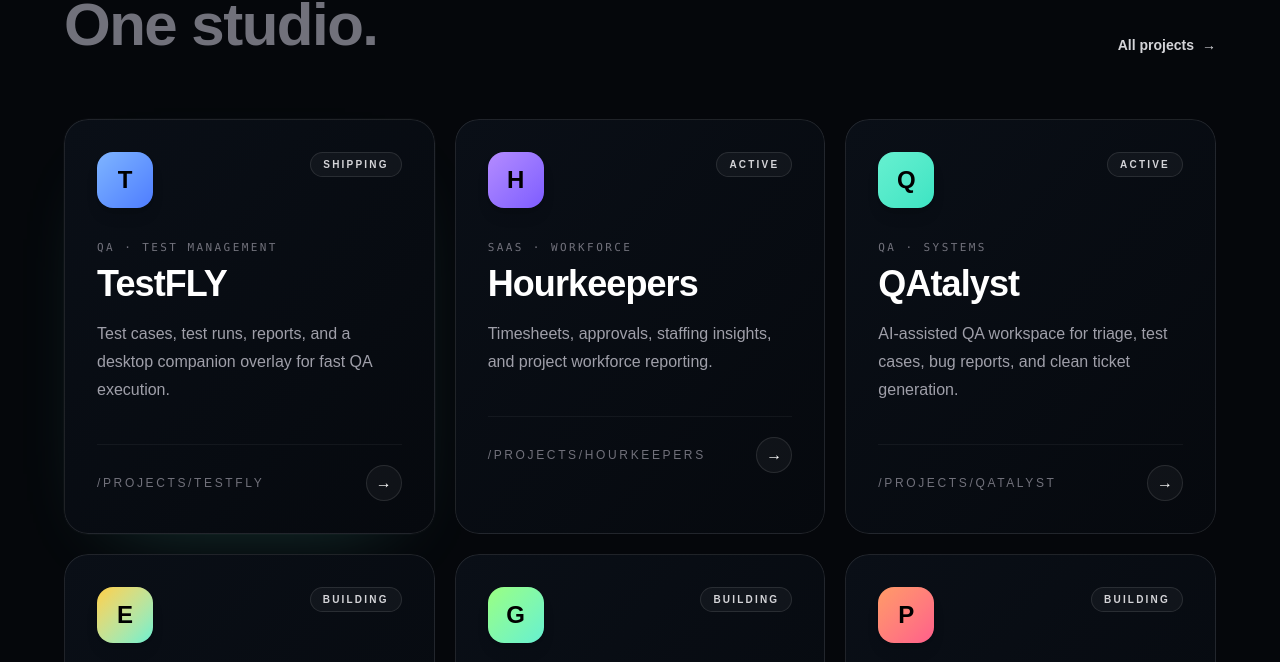
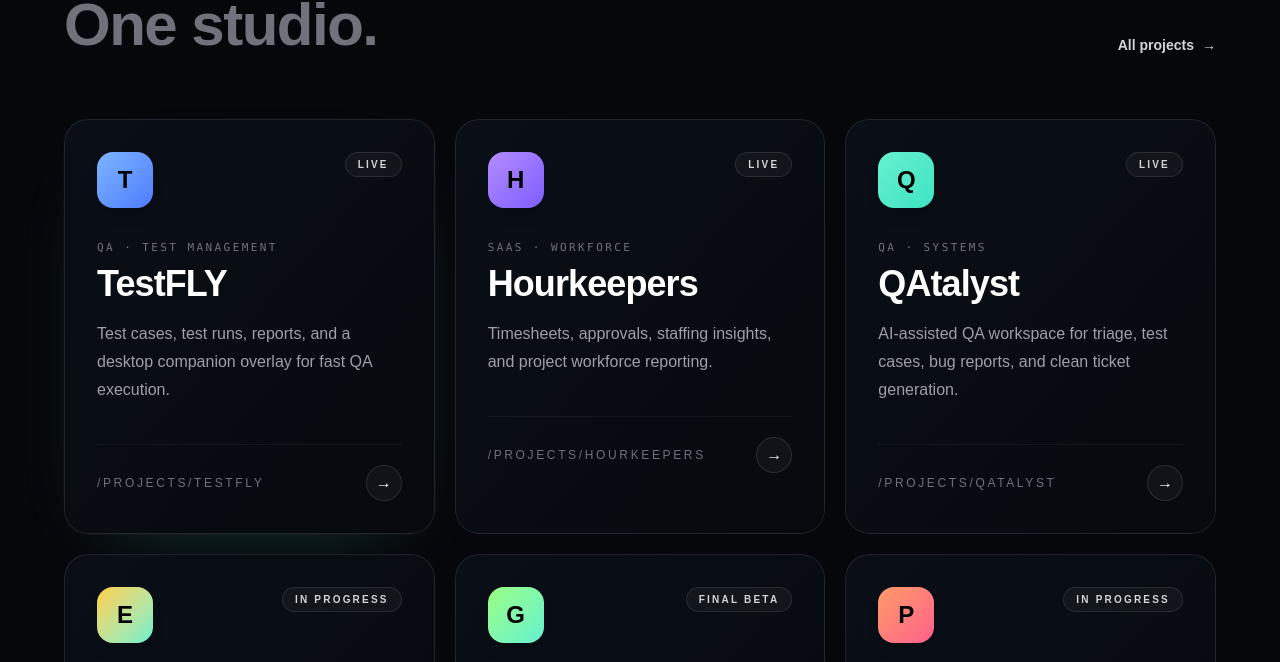
Before and after one commit to KingCarni/TopSecret-Games, a Next.js app: page / in a window 1280 px wide. Shown: the part 2034-2696 px from the top of the page. Built offline with nearby package versions, Linux system fonts and the light colour scheme.

Commit message:
Unify project lifecycle statuses across site

```diff
--- a/components/topsecret/home/ProjectOrbit.tsx
+++ b/components/topsecret/home/ProjectOrbit.tsx
@@ -8,19 +8,19 @@ type Project = {
   slug: string;
   name: string;
   category: string;
-  status: "Shipping" | "Active" | "Next" | "Later" | "Building";
+  status: "Live" | "Final Beta" | "In Progress";
   value: string;
   accent: string;
   glyph: string;
 };
 
 const projects: Project[] = [
-  { slug: "testfly", name: "TestFLY", category: "QA · Test Management", status: "Shipping", value: "Test cases, test runs, reports, and a desktop companion overlay for fast QA execution.", accent: "from-[#7fb4ff] to-[#4f7cff]", glyph: "T" },
-  { slug: "hourkeepers", name: "Hourkeepers", category: "SaaS · Workforce", status: "Active", value: "Timesheets, approvals, staffing insights, and project workforce reporting.", accent: "from-[#b58bff] to-[#7e5cff]", glyph: "H" },
-{ slug: "qatalyst", name: "QAtalyst", category: "QA · Systems", status: "Active", value: "AI-assisted QA workspace for triage, test cases, bug reports, and clean ticket generation.", accent: "from-[#66f0d0] to-[#3ce4c3]", glyph: "Q" },
-  { slug: "edu-mates", name: "Edu-Mates", category: "Games · Education", status: "Building", value: "Educational game platform that makes academic practice feel more like an adventure.", accent: "from-[#ffcf40] to-[#66f0d0]", glyph: "E" },
-  { slug: "grosharey", name: "GroSharey", category: "Mobile · Productivity", status: "Building", value: "Shared grocery lists for households to coordinate shopping together.", accent: "from-[#9aff7f] to-[#66f0d0]", glyph: "G" },
-  { slug: "puck-king-hell", name: "Puck King Hell", category: "Game · Sports Comedy", status: "Building", value: "Arcade hockey concept with progression, chaos, and sports-comedy identity.", accent: "from-[#ff9b66] to-[#ff5e8a]", glyph: "P" },
+  { slug: "testfly", name: "TestFLY", category: "QA · Test Management", status: "Live", value: "Test cases, test runs, reports, and a desktop companion overlay for fast QA execution.", accent: "from-[#7fb4ff] to-[#4f7cff]", glyph: "T" },
+  { slug: "hourkeepers", name: "Hourkeepers", category: "SaaS · Workforce", status: "Live", value: "Timesheets, approvals, staffing insights, and project workforce reporting.", accent: "from-[#b58bff] to-[#7e5cff]", glyph: "H" },
+{ slug: "qatalyst", name: "QAtalyst", category: "QA · Systems", status: "Live", value: "AI-assisted QA workspace for triage, test cases, bug reports, and clean ticket generation.", accent: "from-[#66f0d0] to-[#3ce4c3]", glyph: "Q" },
+  { slug: "edu-mates", name: "Edu-Mates", category: "Games · Education", status: "In Progress", value: "Educational game platform that makes academic practice feel more like an adventure.", accent: "from-[#ffcf40] to-[#66f0d0]", glyph: "E" },
+  { slug: "grosharey", name: "GroSharey", category: "Mobile · Productivity", status: "Final Beta", value: "Shared grocery lists for households to coordinate shopping together.", accent: "from-[#9aff7f] to-[#66f0d0]", glyph: "G" },
+  { slug: "puck-king-hell", name: "Puck King Hell", category: "Game · Sports Comedy", status: "In Progress", value: "Arcade hockey concept with progression, chaos, and sports-comedy identity.", accent: "from-[#ff9b66] to-[#ff5e8a]", glyph: "P" },
 ];
 
 export default function ProjectOrbit() {
```
